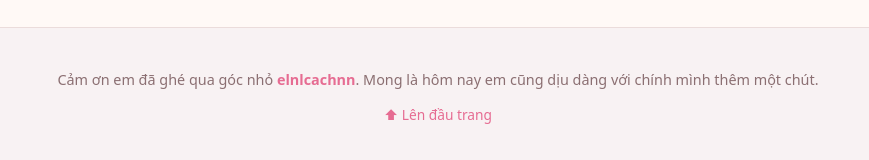
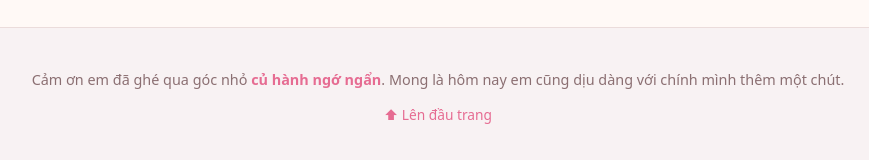
Before and after one commit to danhle396/elnlca_chnn, a plain HTML site: page index.html in a window 1280 px wide. Shown: the part 8682-8842 px from the top of the page, without its empty margins (202-1071 px from the left). Drawn offline with Linux system fonts and the light colour scheme.

Commit message:
Update footer text in index.html

```diff
--- a/index.html
+++ b/index.html
@@ -538,7 +538,7 @@
   <footer id="footer" class="site-footer">
     <div class="container footer-inner">
       <p>
-        Cảm ơn em đã ghé qua góc nhỏ <span class="footer-name">elnlcachnn</span>.
+        Cảm ơn em đã ghé qua góc nhỏ <span class="footer-name">củ hành ngớ ngẩn</span>.
         Mong là hôm nay em cũng dịu dàng với chính mình thêm một chút.
       </p>
       <a href="#hero" class="footer-back-to-top">
```
